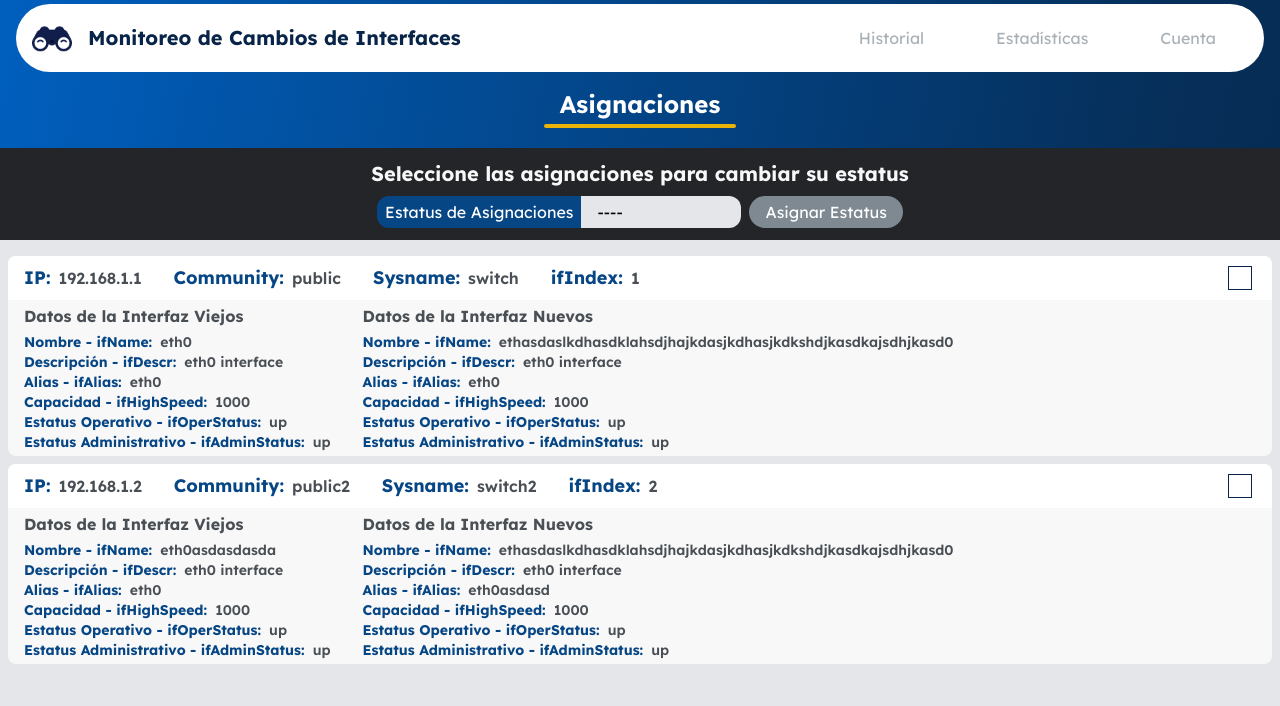
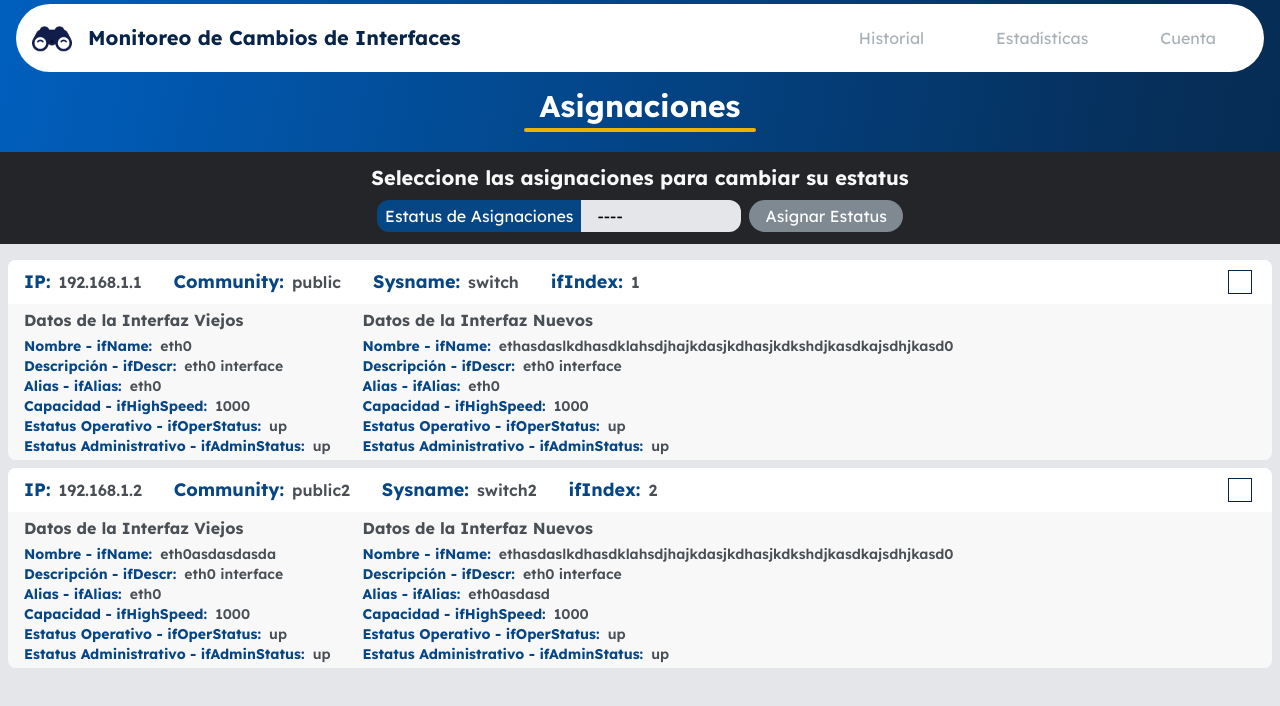
Before and after one commit to xanv754/Interface-Change-Monitor, a Next.js app in the folder client/: page /home/assignments in a window 1280 px wide. Shown: the top 706 px of the page. Built offline with nearby package versions, Linux system fonts and the light colour scheme.

Commit message:
styles: change title

```diff
--- a/client/src/app/home/assignments/page.tsx
+++ b/client/src/app/home/assignments/page.tsx
@@ -144,7 +144,7 @@ export default function HomeView() {
                 {pathname === Routes.home &&
                     <div className='w-full flex flex-col items-center'>
                         <div className='w-fit'>
-                            <h2 className='text-center text-2xl text-white-50 font-bold px-4'>Asignaciones</h2>
+                            <h2 className='text-center text-3xl text-white-50 font-bold px-4'>Asignaciones</h2>
                             <div className='w-full h-1 mt-1 bg-yellow-500 rounded-full'></div>
                         </div>
                     </div>
```
